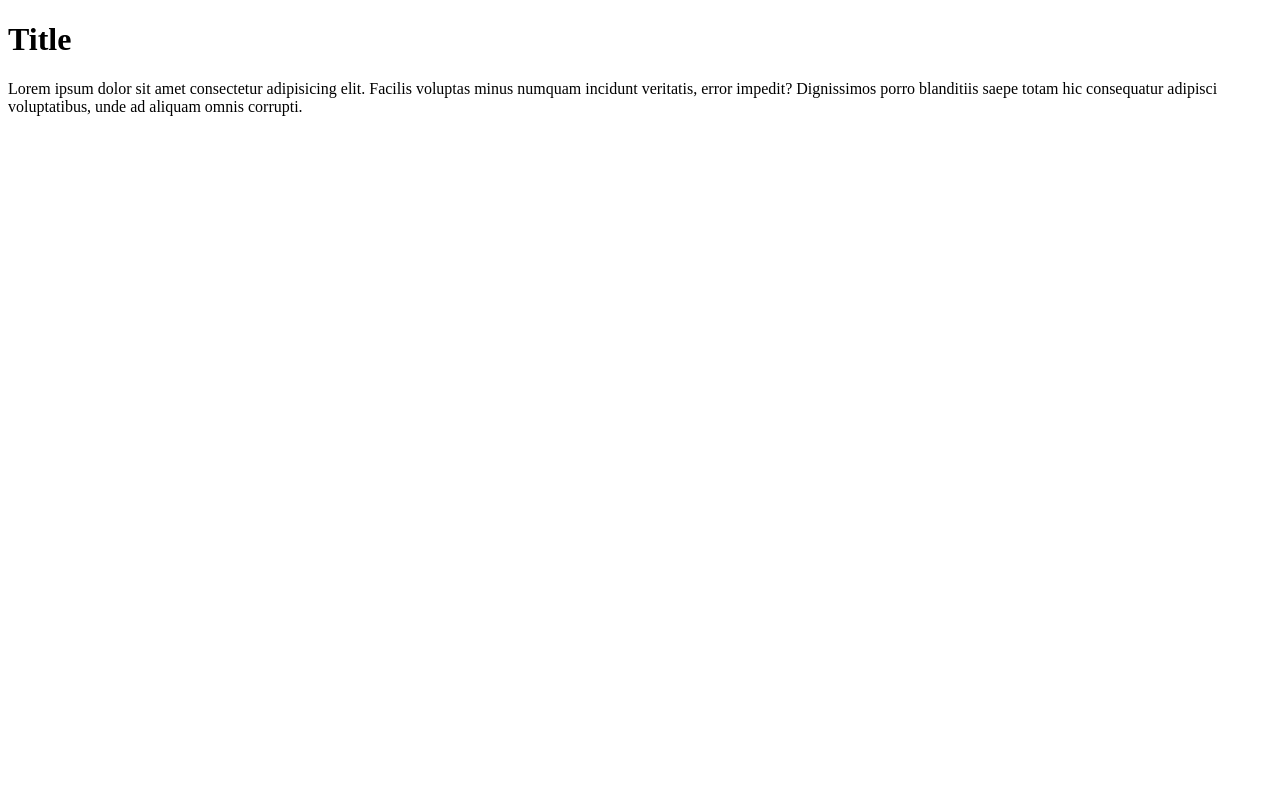
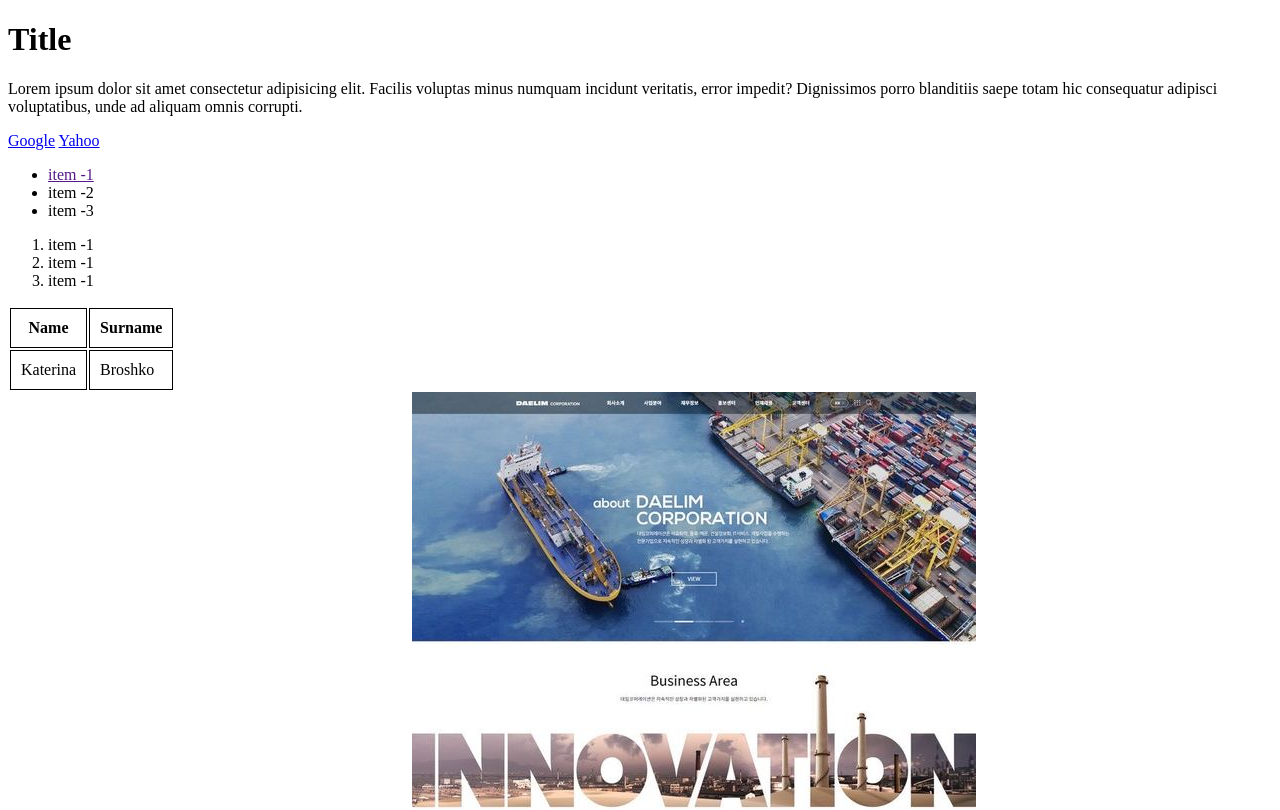
Before and after one commit to BroshkoKaterina/test-repository, a plain HTML site: page index.html in a window 1280 px wide. Shown: the top 810 px of the page. Drawn offline with Linux system fonts and the light colour scheme.

Commit message:
classwork

```diff
--- a/index.html
+++ b/index.html
@@ -14,5 +14,34 @@
       blanditiis saepe totam hic consequatur adipisci voluptatibus, unde ad
       aliquam omnis corrupti.
     </p>
+    <p>
+      <a href="https://www.google.com.ua/" target="_blank" rel="noopener noreferrer">Google</a>
+      <a href="https://www.yahoo.com/" target="_blank" rel="noopener noreferrer">Yahoo</a>
+    </p>
+    <ul>
+      <li>
+        <a href="">item -1</a>
+      </li>
+      <li>item -2</li>
+      <li>item -3</li>
+    </ul>
+    <ol>
+      <li>item -1</li>
+      <li>item -1</li>
+      <li>item -1</li>
+    </ol>
+    <table>
+      <tr>
+        <th style="border: 1px solid; color: black; padding: 10px">Name</th>
+        <th style="border: 1px solid; color: black; padding: 10px">Surname</th>
+      </tr>
+      <tr>
+        <td style="border: 1px solid; color: black; padding: 10px">Katerina</td>
+        <td style="border: 1px solid; color: black; padding: 10px">Broshko</td>
+      </tr>
+    </table>
+
+    <img src="https://i.pinimg.com/564x/8f/3a/ae/8f3aae434a461cfee3b0fc2b54105c06.jpg" alt="фото">
+    <img src="./images/1.jpg" alt="photo">
   </body>
 </html>
```
Also changed, not shown: images/1.jpg (added).
